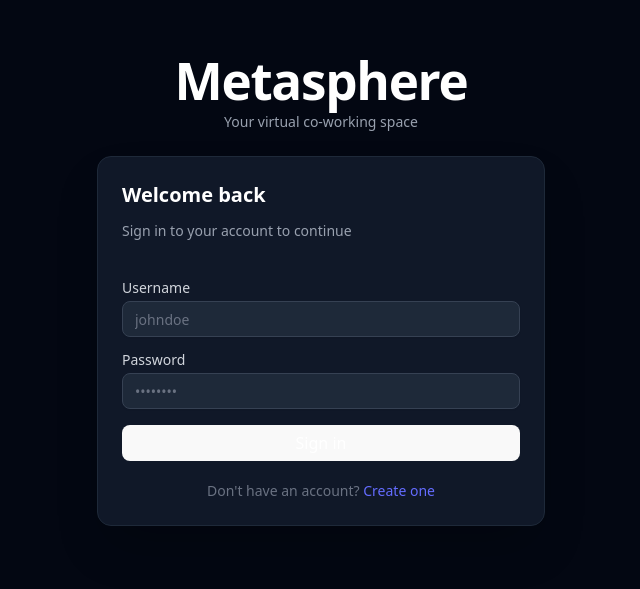
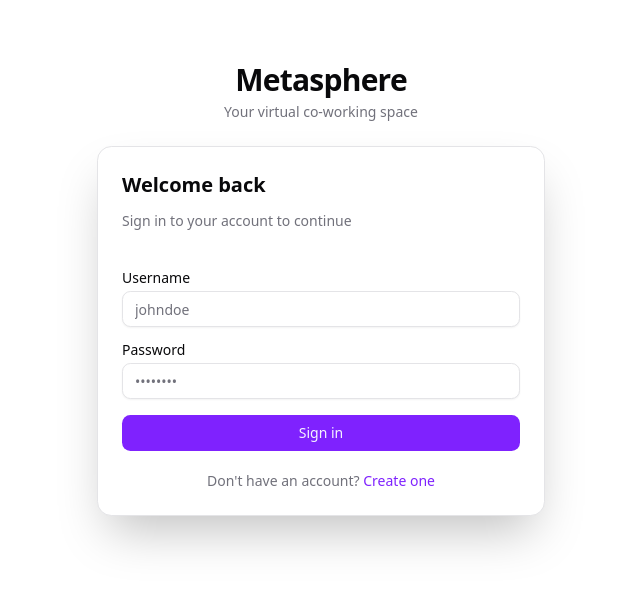
Before and after one commit to Bthcorn/meta-sphere-web, a React (Vite) app: page /auth/login in a window 1280 px wide. Shown: the part 111-700 px from the top of the page, without its empty margins (319-959 px from the left). Built offline with nearby package versions, Linux system fonts and the light colour scheme; no server answers.

Commit message:
fix: update css style to use shadcn instead

```diff
--- a/src/components/ui/button.tsx
+++ b/src/components/ui/button.tsx
@@ -1,64 +1,62 @@
-import * as React from "react"
-import { cva, type VariantProps } from "class-variance-authority"
-import { Slot } from "radix-ui"
+import * as React from 'react';
+import { cva, type VariantProps } from 'class-variance-authority';
+import { Slot } from 'radix-ui';
 
-import { cn } from "@/lib/utils"
+import { cn } from '@/lib/utils';
 
 const buttonVariants = cva(
-  "inline-flex items-center justify-center gap-2 whitespace-nowrap rounded-md text-sm font-medium transition-all disabled:pointer-events-none disabled:opacity-50 [&_svg]:pointer-events-none [&_svg:not([class*='size-'])]:size-4 shrink-0 [&_svg]:shrink-0 outline-none focus-visible:border-ring focus-visible:ring-ring/50 focus-visible:ring-[3px] aria-invalid:ring-destructive/20 dark:aria-invalid:ring-destructive/40 aria-invalid:border-destructive",
+  "inline-flex shrink-0 items-center justify-center gap-2 rounded-md text-sm font-medium whitespace-nowrap transition-all outline-none focus-visible:border-ring focus-visible:ring-[3px] focus-visible:ring-ring/50 disabled:pointer-events-none disabled:opacity-50 aria-invalid:border-destructive aria-invalid:ring-destructive/20 dark:aria-invalid:ring-destructive/40 [&_svg]:pointer-events-none [&_svg]:shrink-0 [&_svg:not([class*='size-'])]:size-4",
   {
     variants: {
       variant: {
-        default: "bg-primary text-primary-foreground hover:bg-primary/90",
+        default: 'bg-primary text-primary-foreground hover:bg-primary/90',
         destructive:
-          "bg-destructive text-white hover:bg-destructive/90 focus-visible:ring-destructive/20 dark:focus-visible:ring-destructive/40 dark:bg-destructive/60",
+          'bg-destructive text-white hover:bg-destructive/90 focus-visible:ring-destructive/20 dark:bg-destructive/60 dark:focus-visible:ring-destructive/40',
         outline:
-          "border bg-background shadow-xs hover:bg-accent hover:text-accent-foreground dark:bg-input/30 dark:border-input dark:hover:bg-input/50",
-        secondary:
-          "bg-secondary text-secondary-foreground hover:bg-secondary/80",
-        ghost:
-          "hover:bg-accent hover:text-accent-foreground dark:hover:bg-accent/50",
-        link: "text-primary underline-offset-4 hover:underline",
+          'border bg-background shadow-xs hover:bg-accent hover:text-accent-foreground dark:border-input dark:bg-input/30 dark:hover:bg-input/50',
+        secondary: 'bg-secondary text-secondary-foreground hover:bg-secondary/80',
+        ghost: 'hover:bg-accent hover:text-accent-foreground dark:hover:bg-accent/50',
+        link: 'text-primary underline-offset-4 hover:underline',
       },
       size: {
-        default: "h-9 px-4 py-2 has-[>svg]:px-3",
+        default: 'h-9 px-4 py-2 has-[>svg]:px-3',
         xs: "h-6 gap-1 rounded-md px-2 text-xs has-[>svg]:px-1.5 [&_svg:not([class*='size-'])]:size-3",
-        sm: "h-8 rounded-md gap-1.5 px-3 has-[>svg]:px-2.5",
-        lg: "h-10 rounded-md px-6 has-[>svg]:px-4",
-        icon: "size-9",
-        "icon-xs": "size-6 rounded-md [&_svg:not([class*='size-'])]:size-3",
-        "icon-sm": "size-8",
-        "icon-lg": "size-10",
+        sm: 'h-8 gap-1.5 rounded-md px-3 has-[>svg]:px-2.5',
+        lg: 'h-10 rounded-md px-6 has-[>svg]:px-4',
+        icon: 'size-9',
+        'icon-xs': "size-6 rounded-md [&_svg:not([class*='size-'])]:size-3",
+        'icon-sm': 'size-8',
+        'icon-lg': 'size-10',
       },
     },
     defaultVariants: {
-      variant: "default",
-      size: "default",
+      variant: 'default',
+      size: 'default',
     },
   }
-)
+);
 
 function Button({
   className,
-  variant = "default",
-  size = "default",
+  variant = 'default',
+  size = 'default',
   asChild = false,
   ...props
-}: React.ComponentProps<"button"> &
+}: React.ComponentProps<'button'> &
   VariantProps<typeof buttonVariants> & {
-    asChild?: boolean
+    asChild?: boolean;
   }) {
-  const Comp = asChild ? Slot.Root : "button"
+  const Comp = asChild ? Slot.Root : 'button';
 
   return (
     <Comp
-      data-slot="button"
+      data-slot='button'
       data-variant={variant}
       data-size={size}
       className={cn(buttonVariants({ variant, size, className }))}
       {...props}
     />
-  )
+  );
 }
 
-export { Button, buttonVariants }
+export { Button, buttonVariants };
--- a/src/index.css
+++ b/src/index.css
@@ -17,90 +17,38 @@
   text-rendering: optimizeLegibility;
   -webkit-font-smoothing: antialiased;
   -moz-osx-font-smoothing: grayscale;
-  --radius: 0.625rem;
+  --radius: 0.65rem;
   --background: oklch(1 0 0);
-  --foreground: oklch(0.145 0 0);
+  --foreground: oklch(0.141 0.005 285.823);
   --card: oklch(1 0 0);
-  --card-foreground: oklch(0.145 0 0);
+  --card-foreground: oklch(0.141 0.005 285.823);
   --popover: oklch(1 0 0);
-  --popover-foreground: oklch(0.145 0 0);
-  --primary: oklch(0.205 0 0);
-  --primary-foreground: oklch(0.985 0 0);
-  --secondary: oklch(0.97 0 0);
-  --secondary-foreground: oklch(0.205 0 0);
-  --muted: oklch(0.97 0 0);
-  --muted-foreground: oklch(0.556 0 0);
-  --accent: oklch(0.97 0 0);
-  --accent-foreground: oklch(0.205 0 0);
+  --popover-foreground: oklch(0.141 0.005 285.823);
+  --primary: oklch(0.541 0.281 293.009);
+  --primary-foreground: oklch(0.969 0.016 293.756);
+  --secondary: oklch(0.967 0.001 286.375);
+  --secondary-foreground: oklch(0.21 0.006 285.885);
+  --muted: oklch(0.967 0.001 286.375);
+  --muted-foreground: oklch(0.552 0.016 285.938);
+  --accent: oklch(0.967 0.001 286.375);
+  --accent-foreground: oklch(0.21 0.006 285.885);
   --destructive: oklch(0.577 0.245 27.325);
-  --border: oklch(0.922 0 0);
-  --input: oklch(0.922 0 0);
-  --ring: oklch(0.708 0 0);
-  --chart-1: oklch(0.646 0.222 41.116);
-  --chart-2: oklch(0.6 0.118 184.704);
-  --chart-3: oklch(0.398 0.07 227.392);
-  --chart-4: oklch(0.828 0.189 84.429);
-  --chart-5: oklch(0.769 0.188 70.08);
+  --border: oklch(0.92 0.004 286.32);
+  --input: oklch(0.92 0.004 286.32);
+  --ring: oklch(0.702 0.183 293.541);
+  --chart-1: oklch(0.811 0.111 293.571);
+  --chart-2: oklch(0.606 0.25 292.717);
+  --chart-3: oklch(0.541 0.281 293.009);
+  --chart-4: oklch(0.491 0.27 292.581);
+  --chart-5: oklch(0.432 0.232 292.759);
   --sidebar: oklch(0.985 0 0);
-  --sidebar-foreground: oklch(0.145 0 0);
-  --sidebar-primary: oklch(0.205 0 0);
-  --sidebar-primary-foreground: oklch(0.985 0 0);
-  --sidebar-accent: oklch(0.97 0 0);
-  --sidebar-accent-foreground: oklch(0.205 0 0);
-  --sidebar-border: oklch(0.922 0 0);
-  --sidebar-ring: oklch(0.708 0 0);
-}
-
-a {
-  font-weight: 500;
-  color: #646cff;
-  text-decoration: inherit;
-}
-a:hover {
-  color: #535bf2;
-}
-
-body {
-  margin: 0;
-  min-width: 320px;
-  min-height: 100vh;
-}
-
-h1 {
-  font-size: 3.2em;
-  line-height: 1.1;
-}
-
-button {
-  border-radius: 8px;
-  border: 1px solid transparent;
-  padding: 0.6em 1.2em;
-  font-size: 1em;
-  font-weight: 500;
-  font-family: inherit;
-  background-color: #1a1a1a;
-  cursor: pointer;
-  transition: border-color 0.25s;
-}
-button:hover {
-  border-color: #646cff;
-}
-button:focus,
-button:focus-visible {
-  outline: 4px auto -webkit-focus-ring-color;
-}
-
-@media (prefers-color-scheme: light) {
-  :root {
-    color: #213547;
-    background-color: #ffffff;
-  }
-  a:hover {
-    color: #747bff;
-  }
-  button {
-    background-color: #f9f9f9;
-  }
+  --sidebar-foreground: oklch(0.141 0.005 285.823);
+  --sidebar-primary: oklch(0.541 0.281 293.009);
+  --sidebar-primary-foreground: oklch(0.969 0.016 293.756);
+  --sidebar-accent: oklch(0.967 0.001 286.375);
+  --sidebar-accent-foreground: oklch(0.21 0.006 285.885);
+  --sidebar-border: oklch(0.92 0.004 286.32);
+  --sidebar-ring: oklch(0.702 0.183 293.541);
 }
 
 @theme inline {
@@ -145,37 +93,37 @@ button:focus-visible {
 }
 
 .dark {
-  --background: oklch(0.145 0 0);
+  --background: oklch(0.141 0.005 285.823);
   --foreground: oklch(0.985 0 0);
-  --card: oklch(0.205 0 0);
+  --card: oklch(0.21 0.006 285.885);
   --card-foreground: oklch(0.985 0 0);
-  --popover: oklch(0.205 0 0);
+  --popover: oklch(0.21 0.006 285.885);
   --popover-foreground: oklch(0.985 0 0);
-  --primary: oklch(0.922 0 0);
-  --primary-foreground: oklch(0.205 0 0);
-  --secondary: oklch(0.269 0 0);
+  --primary: oklch(0.606 0.25 292.717);
+  --primary-foreground: oklch(0.969 0.016 293.756);
+  --secondary: oklch(0.274 0.006 286.033);
   --secondary-foreground: oklch(0.985 0 0);
-  --muted: oklch(0.269 0 0);
-  --muted-foreground: oklch(0.708 0 0);
-  --accent: oklch(0.269 0 0);
+  --muted: oklch(0.274 0.006 286.033);
+  --muted-foreground: oklch(0.705 0.015 286.067);
+  --accent: oklch(0.274 0.006 286.033);
   --accent-foreground: oklch(0.985 0 0);
   --destructive: oklch(0.704 0.191 22.216);
   --border: oklch(1 0 0 / 10%);
   --input: oklch(1 0 0 / 15%);
-  --ring: oklch(0.556 0 0);
-  --chart-1: oklch(0.488 0.243 264.376);
-  --chart-2: oklch(0.696 0.17 162.48);
-  --chart-3: oklch(0.769 0.188 70.08);
-  --chart-4: oklch(0.627 0.265 303.9);
-  --chart-5: oklch(0.645 0.246 16.439);
-  --sidebar: oklch(0.205 0 0);
+  --ring: oklch(0.38 0.189 293.745);
+  --chart-1: oklch(0.811 0.111 293.571);
+  --chart-2: oklch(0.606 0.25 292.717);
+  --chart-3: oklch(0.541 0.281 293.009);
+  --chart-4: oklch(0.491 0.27 292.581);
+  --chart-5: oklch(0.432 0.232 292.759);
+  --sidebar: oklch(0.21 0.006 285.885);
   --sidebar-foreground: oklch(0.985 0 0);
-  --sidebar-primary: oklch(0.488 0.243 264.376);
-  --sidebar-primary-foreground: oklch(0.985 0 0);
-  --sidebar-accent: oklch(0.269 0 0);
+  --sidebar-primary: oklch(0.606 0.25 292.717);
+  --sidebar-primary-foreground: oklch(0.969 0.016 293.756);
+  --sidebar-accent: oklch(0.274 0.006 286.033);
   --sidebar-accent-foreground: oklch(0.985 0 0);
   --sidebar-border: oklch(1 0 0 / 10%);
-  --sidebar-ring: oklch(0.556 0 0);
+  --sidebar-ring: oklch(0.38 0.189 293.745);
 }
 
 @layer base {
--- a/src/routes/auth/login.tsx
+++ b/src/routes/auth/login.tsx
@@ -34,17 +34,19 @@ function LoginPage() {
   const apiError = login.error instanceof Error ? login.error.message : null;
 
   return (
-    <div className='flex min-h-screen items-center justify-center bg-gray-950 px-4'>
+    <div className='flex min-h-screen items-center justify-center bg-background px-4'>
       <div className='w-full max-w-md space-y-6'>
         <div className='text-center'>
-          <h1 className='text-3xl font-bold tracking-tight text-white'>Metasphere</h1>
-          <p className='mt-1 text-sm text-gray-400'>Your virtual co-working space</p>
+          <h1 className='text-3xl font-bold tracking-tight text-foreground'>Metasphere</h1>
+          <p className='mt-1 text-sm text-muted-foreground'>Your virtual co-working space</p>
         </div>
 
-        <Card className='border-gray-800 bg-gray-900 text-white shadow-2xl'>
+        <Card className='border-border bg-card text-card-foreground shadow-2xl'>
           <CardHeader className='space-y-1 pb-4'>
-            <CardTitle className='text-xl font-semibold text-white'>Welcome back</CardTitle>
-            <CardDescription className='text-gray-400'>
+            <CardTitle className='text-xl font-semibold text-card-foreground'>
+              Welcome back
+            </CardTitle>
+            <CardDescription className='text-muted-foreground'>
               Sign in to your account to continue
             </CardDescription>
           </CardHeader>
@@ -52,7 +54,7 @@ function LoginPage() {
           <CardContent>
             <form onSubmit={handleSubmit(onSubmit)} className='space-y-4'>
               <div className='space-y-1.5'>
-                <Label htmlFor='username' className='text-gray-300'>
+                <Label htmlFor='username' className='text-foreground'>
                   Username
                 </Label>
                 <Input
@@ -60,16 +62,16 @@ function LoginPage() {
                   type='text'
                   placeholder='johndoe'
                   autoComplete='username'
-                  className='border-gray-700 bg-gray-800 text-white placeholder:text-gray-500 focus-visible:ring-blue-500'
+                  className='border-input bg-background text-foreground placeholder:text-muted-foreground focus-visible:ring-ring'
                   {...register('username')}
                 />
                 {errors.username && (
-                  <p className='text-xs text-red-400'>{errors.username.message}</p>
+                  <p className='text-xs text-destructive'>{errors.username.message}</p>
                 )}
               </div>
 
               <div className='space-y-1.5'>
-                <Label htmlFor='password' className='text-gray-300'>
+                <Label htmlFor='password' className='text-foreground'>
                   Password
                 </Label>
                 <Input
@@ -77,16 +79,16 @@ function LoginPage() {
                   type='password'
                   placeholder='••••••••'
                   autoComplete='current-password'
-                  className='border-gray-700 bg-gray-800 text-white placeholder:text-gray-500 focus-visible:ring-blue-500'
+                  className='border-input bg-background text-foreground placeholder:text-muted-foreground focus-visible:ring-ring'
                   {...register('password')}
                 />
                 {errors.password && (
-                  <p className='text-xs text-red-400'>{errors.password.message}</p>
+                  <p className='text-xs text-destructive'>{errors.password.message}</p>
                 )}
               </div>
 
               {apiError && (
-                <div className='rounded-md bg-red-900/40 px-3 py-2 text-sm text-red-400 ring-1 ring-red-800'>
+                <div className='rounded-md bg-destructive/10 px-3 py-2 text-sm text-destructive ring-1 ring-destructive/30'>
                   {apiError}
                 </div>
               )}
@@ -94,17 +96,17 @@ function LoginPage() {
               <Button
                 type='submit'
                 disabled={login.isPending}
-                className='w-full bg-blue-600 hover:bg-blue-500 text-white font-medium transition-colors'
+                className='w-full bg-primary hover:bg-primary/90 text-primary-foreground font-medium transition-colors'
               >
                 {login.isPending ? 'Signing in...' : 'Sign in'}
               </Button>
             </form>
 
-            <p className='mt-5 text-center text-sm text-gray-500'>
+            <p className='mt-5 text-center text-sm text-muted-foreground'>
               Don&apos;t have an account?{' '}
               <Link
                 to='/auth/register'
-                className='font-medium text-blue-400 hover:text-blue-300 transition-colors'
+                className='font-medium text-primary hover:text-primary/80 transition-colors'
               >
                 Create one
               </Link>
```
Also changed, not shown: src/routes/_authenticated/index.tsx (+8 -8 lines), src/routes/auth/register.tsx (+34 -32 lines).
